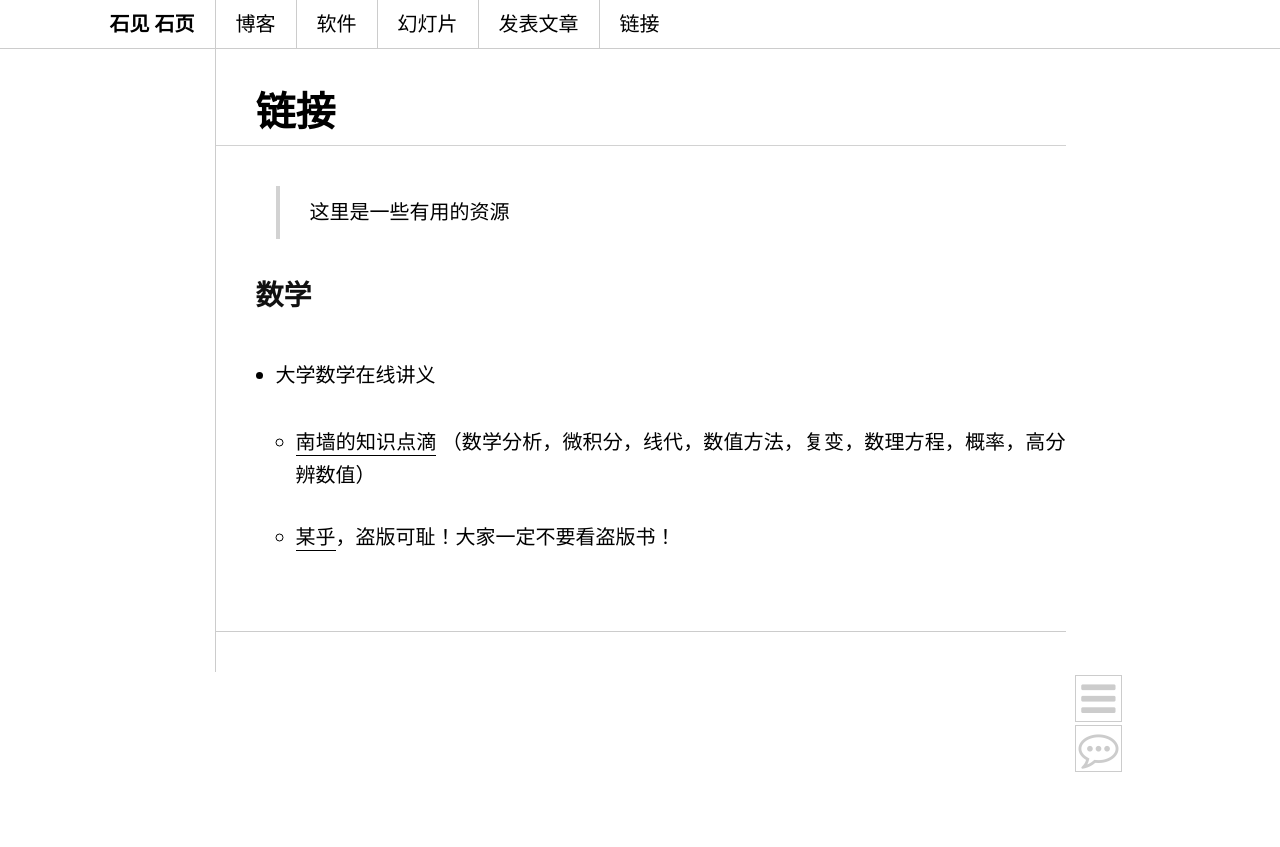
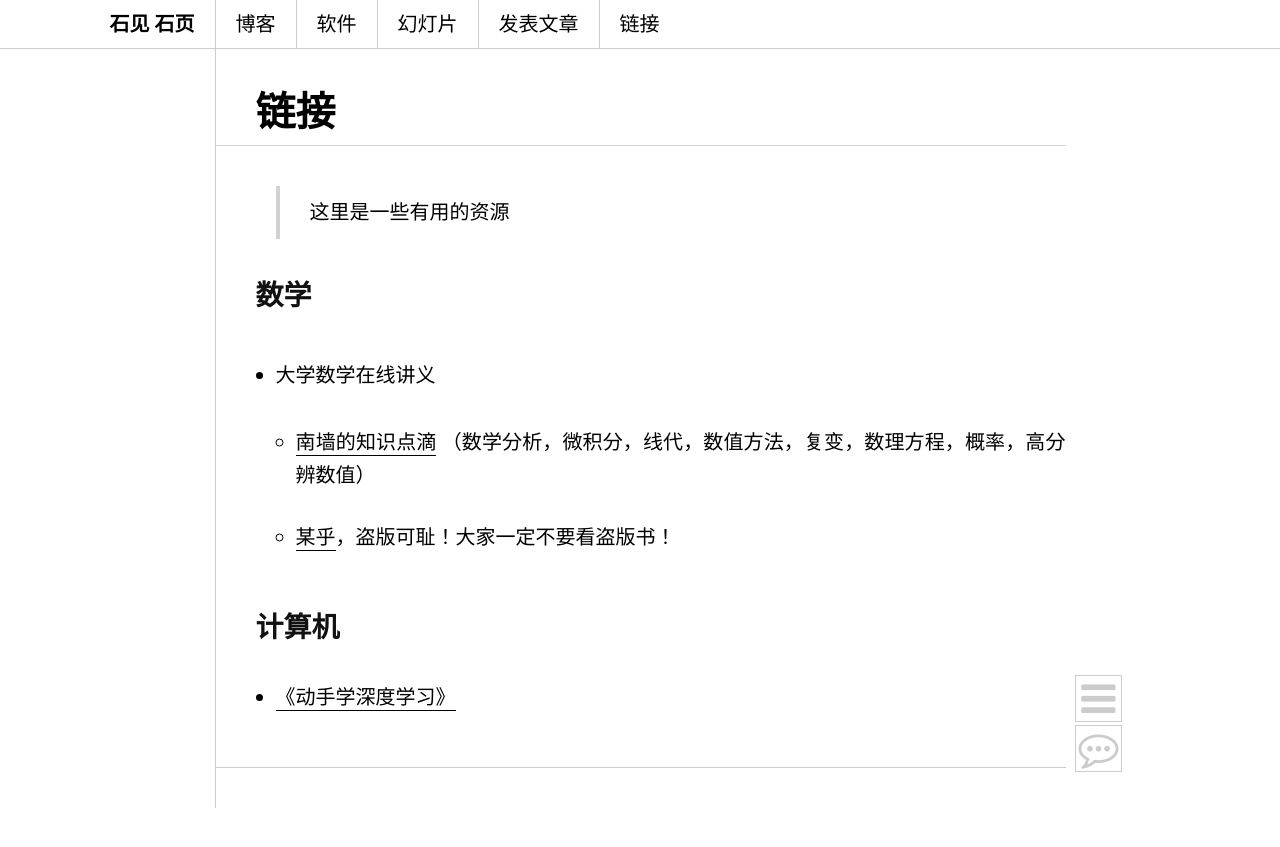
Before and after one commit to dustincys/cn, a Jekyll site: the page built from links/index.md, in a window 1280 px wide. Shown: the top 847 px of the page. Built offline with Jekyll 4.4.1, drawn with Linux system fonts in a browser that asks for light colours; nearby versions of some CDN libraries; comment, search, counter and statistics services are not loaded.

Commit message:
add link

```diff
--- a/links/index.md
+++ b/links/index.md
@@ -13,3 +13,7 @@ comments: yes
   - [南墙的知识点滴](https://www.nwall.top/) （数学分析，微积分，线代，数值方法，复变，数理方程，概率，高分辨数值）
 
   - [某乎](https://zhuanlan.zhihu.com/p/623177206)，盗版可耻！大家一定不要看盗版书！
+
+## 计算机
+
+- [《动手学深度学习》](https://zh.d2l.ai/ "《动手学深度学习》")
```
